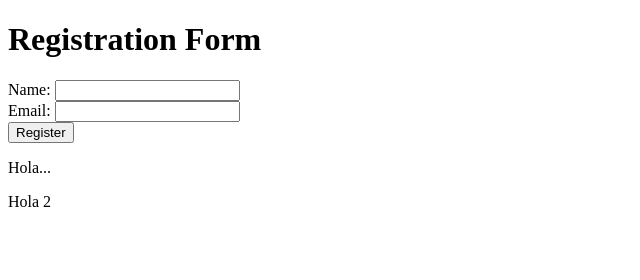
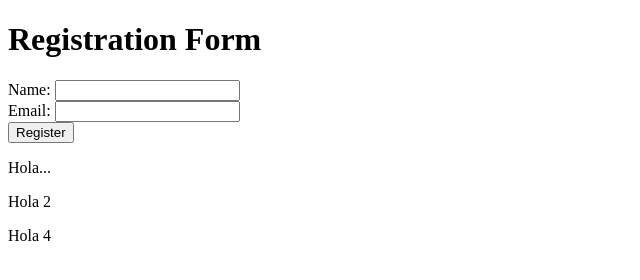
Before and after one commit to jassari/githubactions, a plain HTML site: page index.html in a window 1280 px wide. Shown: the full height of the page, 0-640 px from the left. Drawn offline with Linux system fonts and the light colour scheme.

Commit message:
Added hola 4

```diff
--- a/index.html
+++ b/index.html
@@ -19,5 +19,6 @@
     </form>
     <p>Hola...</p>
     <p>Hola 2</p>
+    <p>Hola 4</p>
 </body>
 </html>
```
